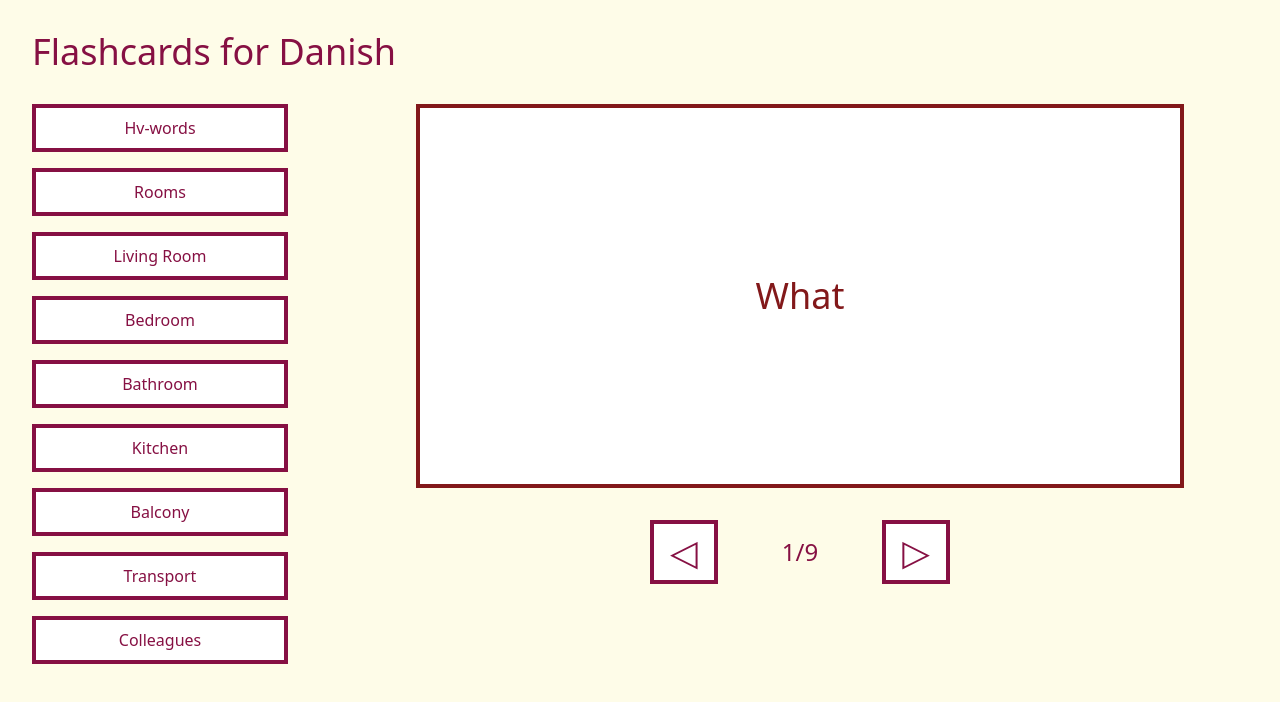
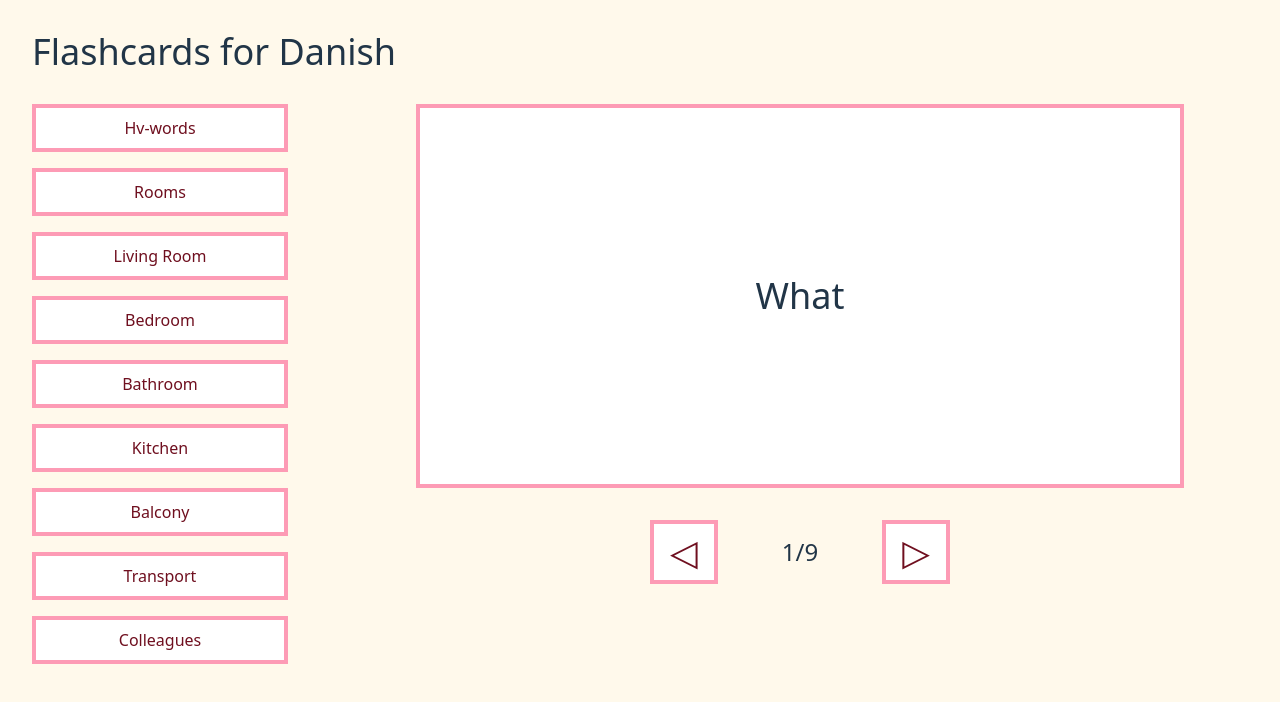
Before and after one commit to ZuZanaZZ/Flashcards-Danish, a React (Vite) app in the folder flashcards-danish/: page / in a window 1280 px wide. Shown: the top 702 px of the page. Built offline with nearby package versions, Linux system fonts and the light colour scheme.

Commit message:
Add custom colours to CSS to make colour palette prettier

```diff
--- a/flashcards-danish/src/App.css
+++ b/flashcards-danish/src/App.css
@@ -3,42 +3,6 @@
   margin: 0;
   padding: 0;
   text-align: center;
-}
-
-.logo {
-  height: 6em;
-  padding: 1.5em;
-  will-change: filter;
-  transition: filter 300ms;
-}
-.logo:hover {
-  filter: drop-shadow(0 0 2em #646cffaa);
-}
-.logo.react:hover {
-  filter: drop-shadow(0 0 2em #61dafbaa);
-}
-
-@keyframes logo-spin {
-  from {
-    transform: rotate(0deg);
-  }
-  to {
-    transform: rotate(360deg);
-  }
-}
-
-@media (prefers-reduced-motion: no-preference) {
-  a:nth-of-type(2) .logo {
-    animation: logo-spin infinite 20s linear;
-  }
-}
-
-.card {
-  padding: 2em;
-}
-
-.read-the-docs {
-  color: #888;
 }
 
 .flashcard {
@@ -79,28 +43,28 @@
 }
 
 .flashcard:active{
-  background-color: var(--color-teal-100);
+  background-color: var(--color-accent);
 }
 
 .button{
   cursor: pointer;
   user-select: none;
-  color: var(--color-pink-900);
+  color: var(--color-text);
   background-color: white;
   border: none;
 }
 
 .button:hover{
-  background-color: var(--color-teal-50);
+  background-color: var(--color-secondary);
 }
 
 .button:active{
-  background-color: var(--color-teal-100);
+  background-color: var(--color-accent);
 }
 
 .border{
   border-width: 4px;
   border-radius: var(--radius-xl);
-  border-color: var(--color-rose-300);
-  border-style: solid;
+  border-color: var(--color-primary);
+  border-style: solid ;
 }
--- a/flashcards-danish/src/App.tsx
+++ b/flashcards-danish/src/App.tsx
@@ -24,14 +24,14 @@ function App() {
 
   return (
     <div className="flex flex-col h-screen w-screen">
-      <h1 className="mx-8 mt-8 text-left text-pink-900 text-2xl md:text-4xl">Flashcards for Danish</h1>
+      <h1 className="mx-8 mt-8 text-left text-2xl md:text-4xl">Flashcards for Danish</h1>
       <div className="flex flex-col grow md:flex-row">
         <Navbar setCategory={setCategory}/>
         <main className="m-8 flex flex-col grow items-center">
           <Card frontSide={Data[category][index].english} backSide={Data[category][index].danish}/>
           <div className="mt-8 flex gap-16 items-center">
             <button onClick={handleLeft} className="border button px-4 py-2 text-2xl md:text-4xl">◁</button>
-            <p className="text-pink-900 text-xl md:text-2xl">{index + 1}/{Data[category].length}</p>
+            <p className="text-xl md:text-2xl">{index + 1}/{Data[category].length}</p>
             <button onClick={handleRight} className="border button px-4 py-2 text-2xl md:text-4xl">▷</button>
           </div>
         </main>
--- a/flashcards-danish/src/Card.tsx
+++ b/flashcards-danish/src/Card.tsx
@@ -13,7 +13,7 @@ export default function Card(props: { frontSide: string; backSide: string; }) {
 
   return (
     <div
-    className={`flashcard border w-full max-w-3xl aspect-2/1 text-red-900 text-2xl md:text-4xl ${isFlipped ? "flipped" : ""}`}
+    className={`flashcard border w-full max-w-3xl aspect-2/1 text-2xl md:text-4xl ${isFlipped ? "flipped" : ""}`}
     onClick={handleClick}>
       <div className="front">{props.frontSide}</div>
       <div className="back">{props.backSide}</div>
--- a/flashcards-danish/src/Navbar.tsx
+++ b/flashcards-danish/src/Navbar.tsx
@@ -8,15 +8,15 @@ export default function Navbar({ setCategory }: Props) {
   return (
     <nav className="mx-8 mt-8 navbar md:w-64">
       <ul className="grid grid-cols-3 md:grid-cols-1 gap-4">
-        <li onClick={() => setCategory("Hv-words")} className="text-pink-900 border button py-2 grow">Hv-words</li>
-        <li onClick={() => setCategory("Rooms")} className="text-pink-900 border button py-2 grow">Rooms</li>
-        <li onClick={() => setCategory("Living Room")} className="text-pink-900 border button py-2 grow">Living Room</li>
-        <li onClick={() => setCategory("Bedroom")} className="text-pink-900 border button py-2 grow">Bedroom</li>
-        <li onClick={() => setCategory("Bathroom")} className="text-pink-900 border button py-2 grow">Bathroom</li>
-        <li onClick={() => setCategory("Kitchen")} className="text-pink-900 border button py-2 grow">Kitchen</li>
-        <li onClick={() => setCategory("Balcony")} className="text-pink-900 border button py-2 grow">Balcony</li>
-        <li onClick={() => setCategory("Transportation")} className="text-pink-900 border button py-2 grow">Transport</li>
-        <li onClick={() => setCategory("Colleagues")} className="text-pink-900 border button py-2 grow">Colleagues</li>
+        <li onClick={() => setCategory("Hv-words")} className="border button py-2 grow">Hv-words</li>
+        <li onClick={() => setCategory("Rooms")} className="border button py-2 grow">Rooms</li>
+        <li onClick={() => setCategory("Living Room")} className="border button py-2 grow">Living Room</li>
+        <li onClick={() => setCategory("Bedroom")} className="border button py-2 grow">Bedroom</li>
+        <li onClick={() => setCategory("Bathroom")} className="border button py-2 grow">Bathroom</li>
+        <li onClick={() => setCategory("Kitchen")} className="border button py-2 grow">Kitchen</li>
+        <li onClick={() => setCategory("Balcony")} className="border button py-2 grow">Balcony</li>
+        <li onClick={() => setCategory("Transportation")} className="border button py-2 grow">Transport</li>
+        <li onClick={() => setCategory("Colleagues")} className="border button py-2 grow">Colleagues</li>
       </ul>
     </nav>
   )
--- a/flashcards-danish/src/index.css
+++ b/flashcards-danish/src/index.css
@@ -4,15 +4,21 @@
   font-family: system-ui, Avenir, Helvetica, Arial, sans-serif;
   line-height: 1.5;
   font-weight: 400;
+  color: var(--color-text);
 
   color-scheme: light dark;
-  color: rgba(255, 255, 255, 0.87);
   background-color: #242424;
 
   font-synthesis: none;
   text-rendering: optimizeLegibility;
   -webkit-font-smoothing: antialiased;
   -moz-osx-font-smoothing: grayscale;
+
+  --color-text: #6f0f1f;
+  --color-background: #fff9eb;
+  --color-primary: #fd9bb5;
+  --color-secondary: #fedfdc;
+  --color-accent: #cdfff8;
 }
 
 a {
@@ -30,7 +36,7 @@ body {
   place-items: center;
   min-width: 320px;
   min-height: 100vh;
-  background-color: var(--color-yellow-50);
+  background-color: var(--color-background);
 }
 
 h1 {
```
